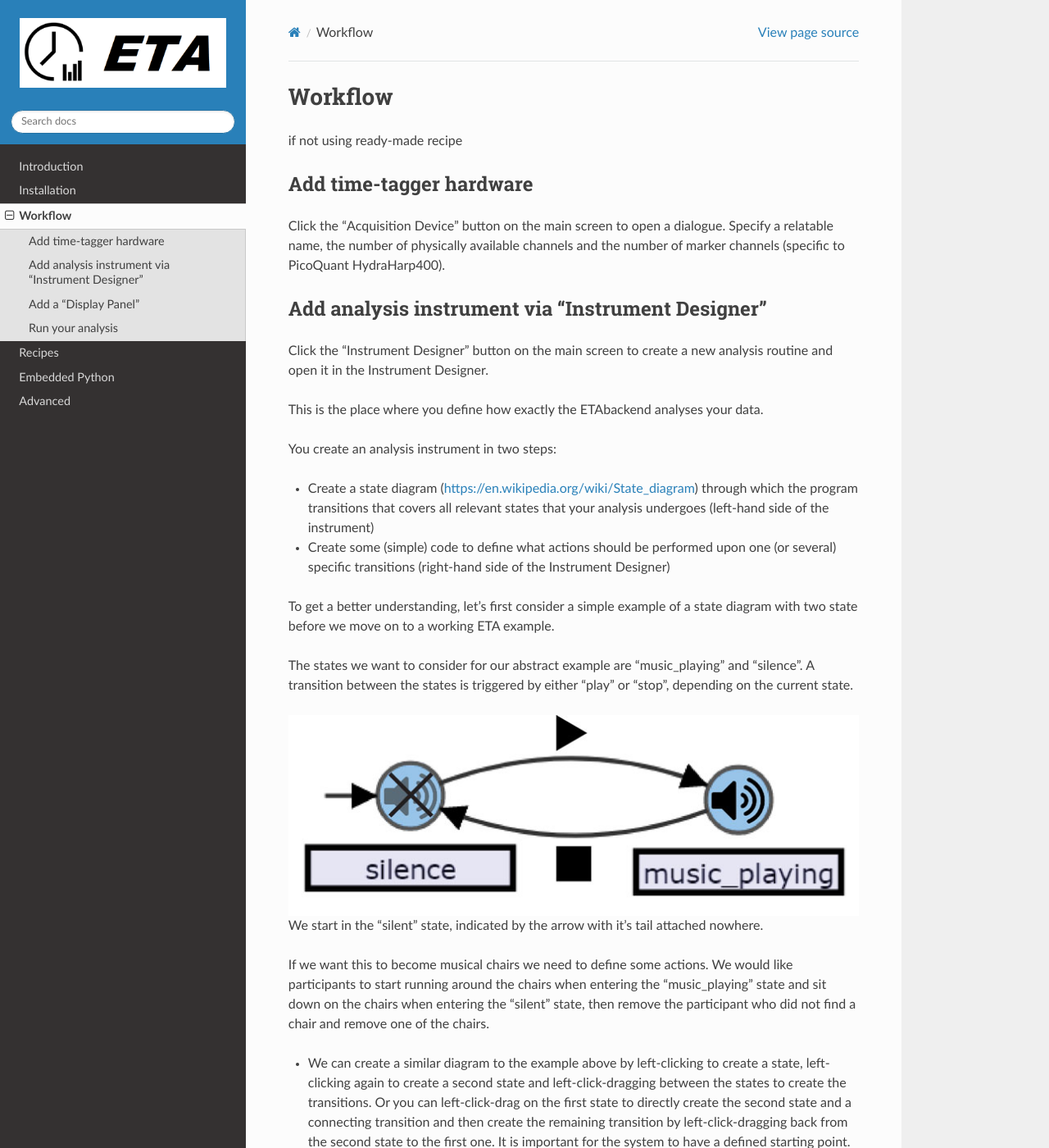
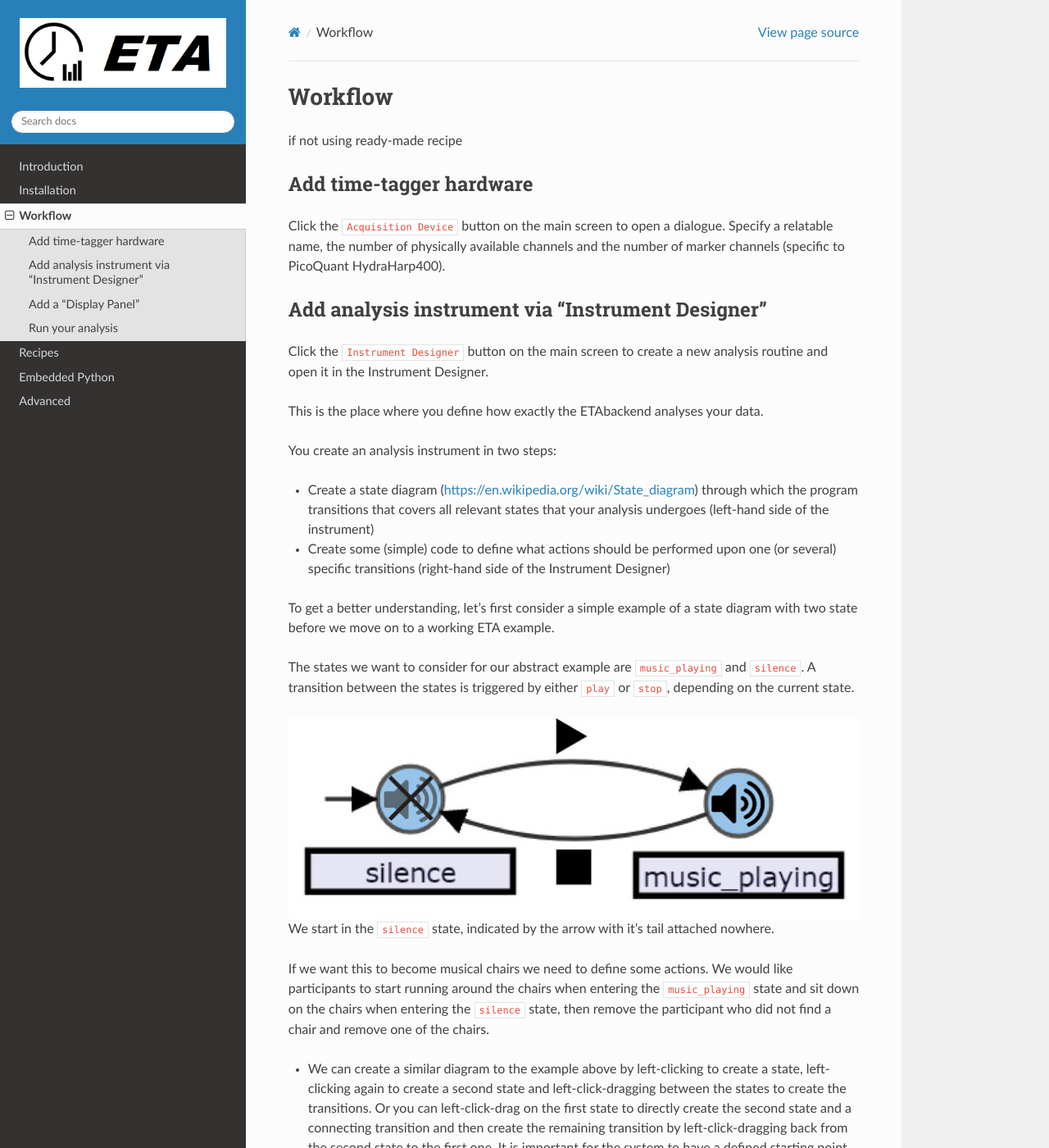
Before and after one commit to timetag/timetag.github.io, a Sphinx documentation site: the page built from docs/workflow.rst, in a window 1280 px wide and 1400 px high. Shown: the whole window at 82% size. Built offline with Sphinx 7.4.7 and the Read the Docs theme 2.0.0, drawn with Linux system fonts in a browser that asks for light colours.

Commit message:
Update workflow.rst
" to `` unless headline

```diff
--- a/docs/workflow.rst
+++ b/docs/workflow.rst
@@ -8,14 +8,14 @@ if not using ready-made recipe
 Add time-tagger hardware
 --------------------------
 
-Click the “Acquisition Device” button on the main screen to open a dialogue.
+Click the ``Acquisition Device`` button on the main screen to open a dialogue.
 Specify a relatable name, the number of physically available channels and
 the number of marker channels (specific to PicoQuant HydraHarp400).
 
 Add analysis instrument via “Instrument Designer”
 --------------------------------------------------
 
-Click the “Instrument Designer” button on the main screen to create a new analysis routine and open it in the Instrument Designer.
+Click the ``Instrument Designer`` button on the main screen to create a new analysis routine and open it in the Instrument Designer.
 
 This is the place where you define how exactly the ETAbackend analyses your data.
 
@@ -30,19 +30,19 @@ You create an analysis instrument in two steps:
 To get a better understanding, let’s first consider a simple example of a state diagram with two state before we move on to a
 working ETA example.
 
-The states we want to consider for our abstract example are “music_playing” and “silence”. A transition between the states is
-triggered by either “play” or “stop”, depending on the current state.
+The states we want to consider for our abstract example are ``music_playing`` and ``silence``. A transition between the states is
+triggered by either ``play`` or ``stop``, depending on the current state.
 
 
 .. figure:: _static/etamanualexample.jpg
     :align: center
 
-We start in the “silent” state, indicated by the arrow with it’s tail attached
+We start in the ``silence`` state, indicated by the arrow with it’s tail attached
 nowhere.
 
 If we want this to become musical chairs we need to define some actions. We
 would like participants to start running around the chairs when entering the
-“music_playing” state and sit down on the chairs when entering the “silent”
+``music_playing`` state and sit down on the chairs when entering the ``silence``
 state, then remove the participant who did not find a chair and remove one of
 the chairs.
 
```
